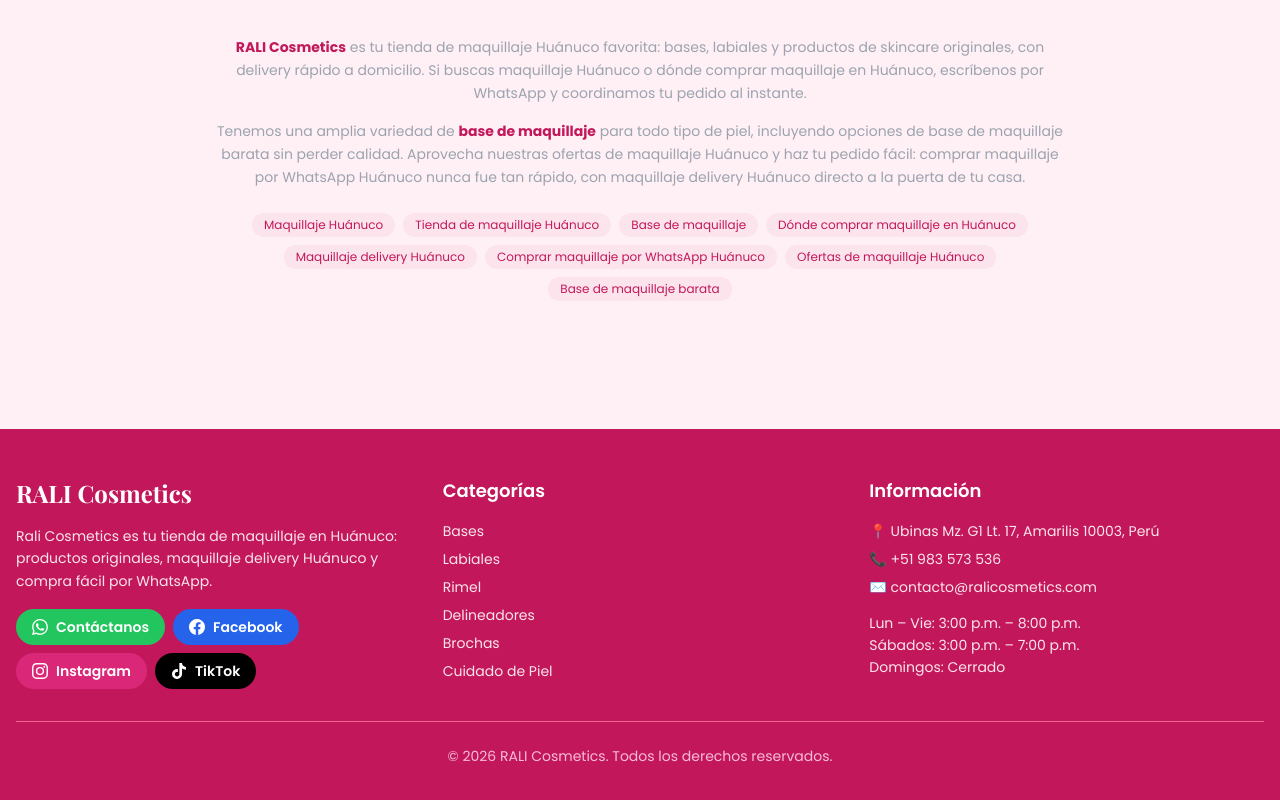
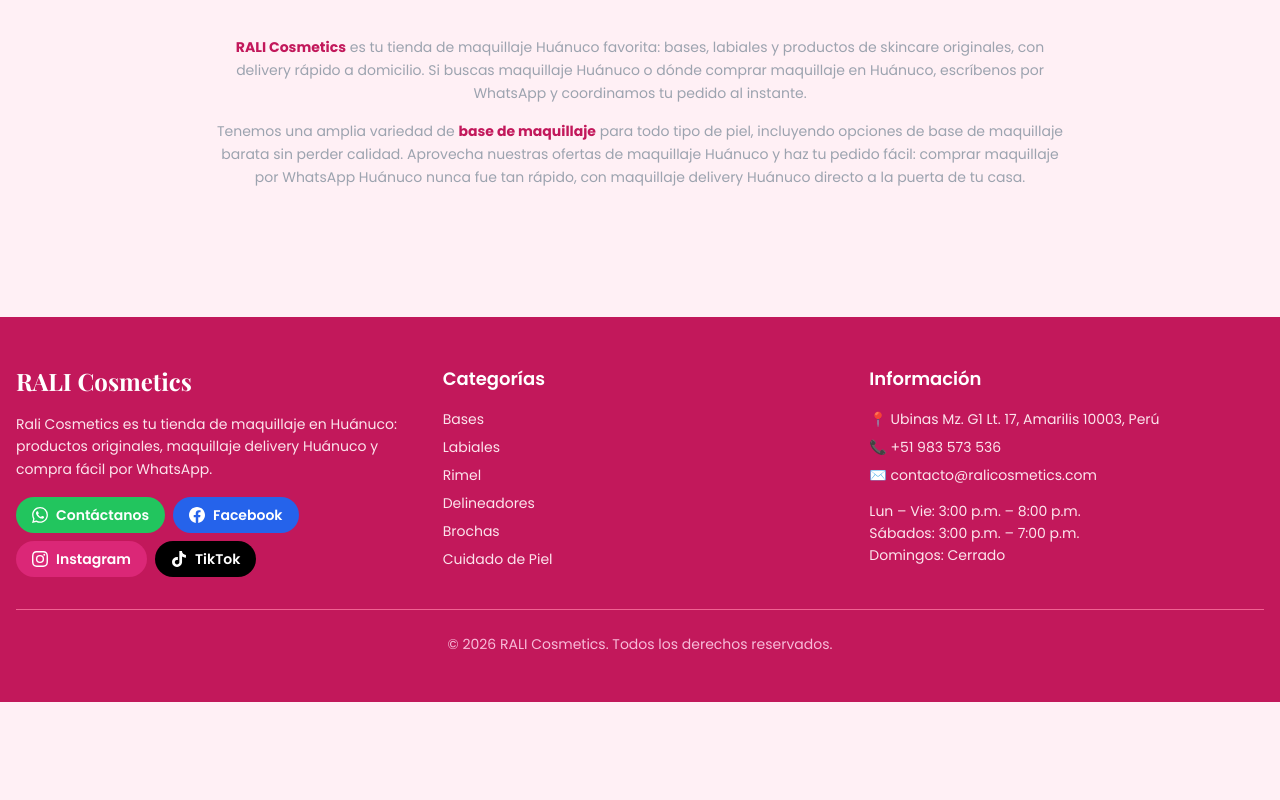
Before and after one commit to YersonDev-coder/rali-cosmetics, a React (Vite) app in the folder client/: page / in a window 1280 px wide. Shown: the part 2172-2972 px from the top of the page. After the commit the page ends 2874 px from the top, so only its background shows below. Built offline with nearby package versions, Linux system fonts and the light colour scheme; no server answers.

Commit message:
Eliminar chips de keywords SEO debajo del texto de la home
Quitar el bloque de badges repetitivos que no aportaba valor visual ni de UX, manteniendo el texto SEO principal intacto.

```diff
--- a/client/src/pages/Home.jsx
+++ b/client/src/pages/Home.jsx
@@ -187,25 +187,6 @@
           maquillaje por WhatsApp Huánuco nunca fue tan rápido, con maquillaje delivery Huánuco
           directo a la puerta de tu casa.
         </p>
-        <div className="flex flex-wrap justify-center gap-2 mt-6">
-          {[
-            'Maquillaje Huánuco',
-            'Tienda de maquillaje Huánuco',
-            'Base de maquillaje',
-            'Dónde comprar maquillaje en Huánuco',
-            'Maquillaje delivery Huánuco',
-            'Comprar maquillaje por WhatsApp Huánuco',
-            'Ofertas de maquillaje Huánuco',
-            'Base de maquillaje barata',
-          ].map(tag => (
-            <span
-              key={tag}
-              className="text-xs text-primary-dark bg-primary-light px-3 py-1 rounded-full"
-            >
-              {tag}
-            </span>
-          ))}
-        </div>
       </section>
     </div>
   );
```
